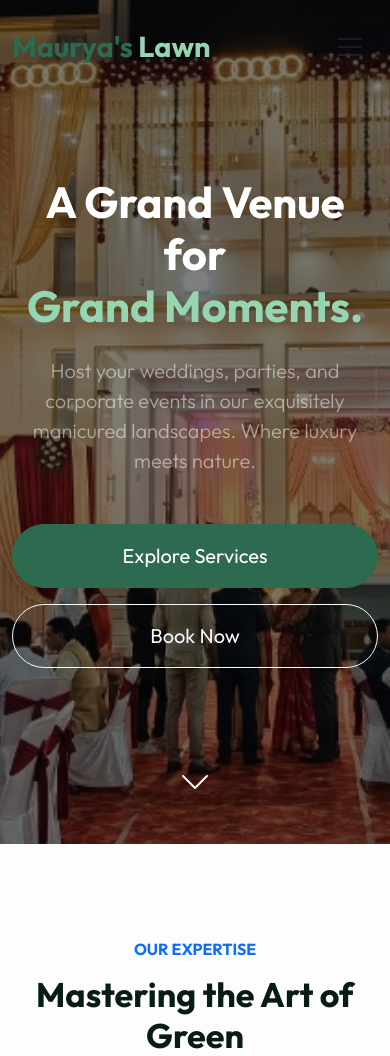
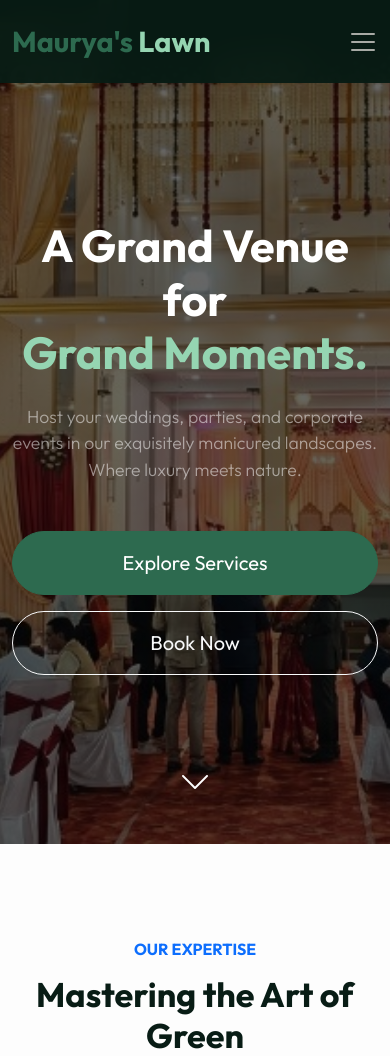
Before and after one commit to aryanRN2/LAWN-, a Flask app: page / in a window 390 px wide. Shown: the top 1056 px of the page. Run offline with Flask 3, Linux system fonts and the light colour scheme.

Commit message:
Fix mobile navbar overlapping and responsiveness

```diff
--- a/static/css/style.css
+++ b/static/css/style.css
@@ -65,12 +65,65 @@ body {
 
 /* Hero Section */
 .hero-section {
-    height: 100vh;
-    background: linear-gradient(rgba(0,0,0,0.5), rgba(0,0,0,0.5)), url('../img/hero.png');
+    min-height: 100vh;
+    padding: 120px 0 80px;
+    background: linear-gradient(rgba(0,0,0,0.6), rgba(0,0,0,0.6)), url('../img/hero.png');
     background-size: cover;
     background-position: center;
     background-attachment: fixed;
     position: relative;
+    display: flex;
+    align-items: center;
+}
+
+@media (max-width: 768px) {
+    .hero-section {
+        background-attachment: scroll; /* Better for mobile performance */
+        padding: 150px 0 100px;
+    }
+
+    .display-1 {
+        font-size: 2.8rem;
+    }
+
+    .lead {
+        font-size: 1.1rem;
+    }
+}
+
+/* Mobile Navbar Fixes */
+@media (max-width: 991.98px) {
+    #mainNav {
+        background: rgba(8, 28, 21, 0.95) !important;
+        backdrop-filter: blur(15px);
+        padding: 15px 0;
+    }
+
+    .navbar-collapse {
+        margin-top: 15px;
+        padding: 20px;
+        background: rgba(255, 255, 255, 0.05);
+        border-radius: 15px;
+        border: 1px solid rgba(255, 255, 255, 0.1);
+    }
+
+    .nav-link.btn-primary {
+        margin-top: 15px;
+        text-align: center;
+    }
+}
+
+.navbar-toggler {
+    border: none;
+    padding: 0;
+}
+
+.navbar-toggler:focus {
+    box-shadow: none;
+}
+
+.navbar-toggler-icon {
+    filter: invert(1);
 }
 
 .text-accent {
--- a/static/js/main.js
+++ b/static/js/main.js
@@ -67,6 +67,19 @@ document.addEventListener('DOMContentLoaded', () => {
         });
     });
 
+    // Close mobile navbar on link click
+    const navLinks = document.querySelectorAll('.nav-link');
+    const menuToggle = document.getElementById('navbarNav');
+    const bsCollapse = new bootstrap.Collapse(menuToggle, {toggle:false});
+
+    navLinks.forEach((l) => {
+        l.addEventListener('click', () => {
+            if (window.innerWidth < 992) {
+                bsCollapse.hide();
+            }
+        });
+    });
+
     // Simple Animation on Scroll
     const observerOptions = {
         threshold: 0.1
```
